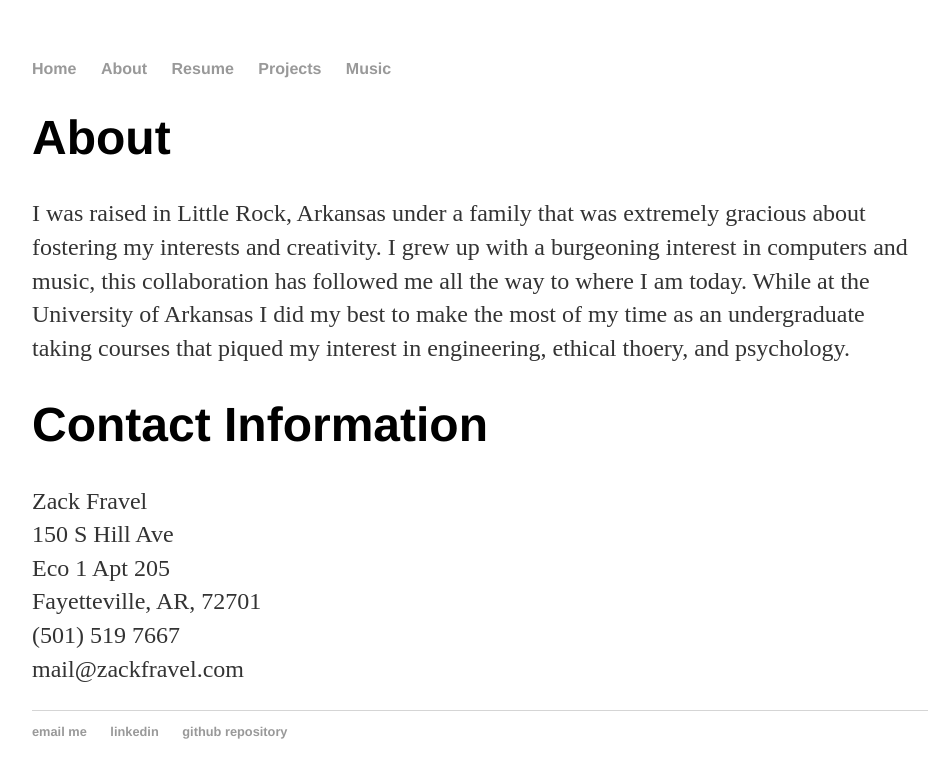
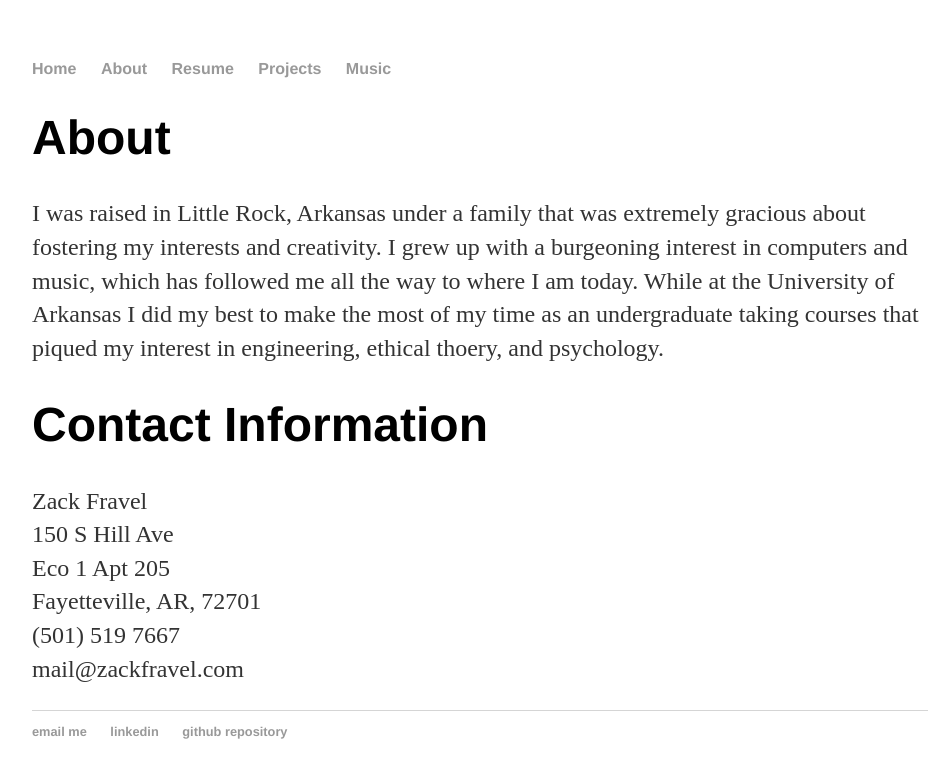
Before and after one commit to zackfravel/zackfravel.github.io, a Jekyll site: the page built from about/index.md, in a window 1280 px wide. Shown: the top 778 px of the page, without its empty margins (160-1110 px from the left). Built offline with Jekyll 4.4.1, drawn with Linux system fonts in a browser that asks for light colours.

Commit message:
Update index.md

```diff
--- a/about/index.md
+++ b/about/index.md
@@ -3,7 +3,7 @@ layout: default
 title: About
 ---
 # About
-I was raised in Little Rock, Arkansas under a family that was extremely gracious about fostering my interests and creativity. I grew up with a burgeoning interest in computers and music, this collaboration has followed me all the way to where I am today. While at the University of Arkansas I did my best to make the most of my time as an undergraduate taking courses that piqued my interest in engineering, ethical thoery, and psychology.
+I was raised in Little Rock, Arkansas under a family that was extremely gracious about fostering my interests and creativity. I grew up with a burgeoning interest in computers and music, which has followed me all the way to where I am today. While at the University of Arkansas I did my best to make the most of my time as an undergraduate taking courses that piqued my interest in engineering, ethical thoery, and psychology.
 
 # Contact Information
 Zack Fravel
```
